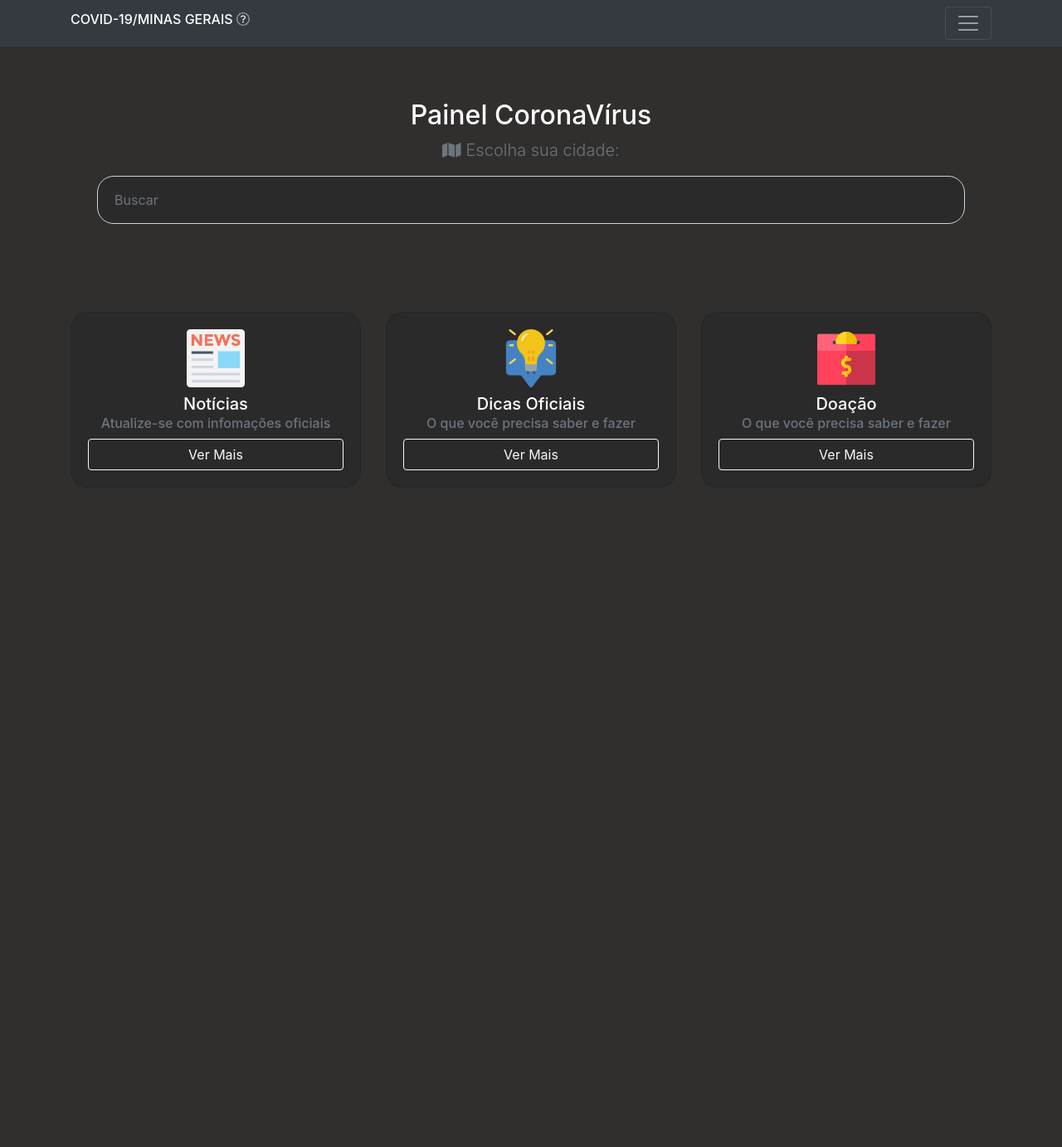
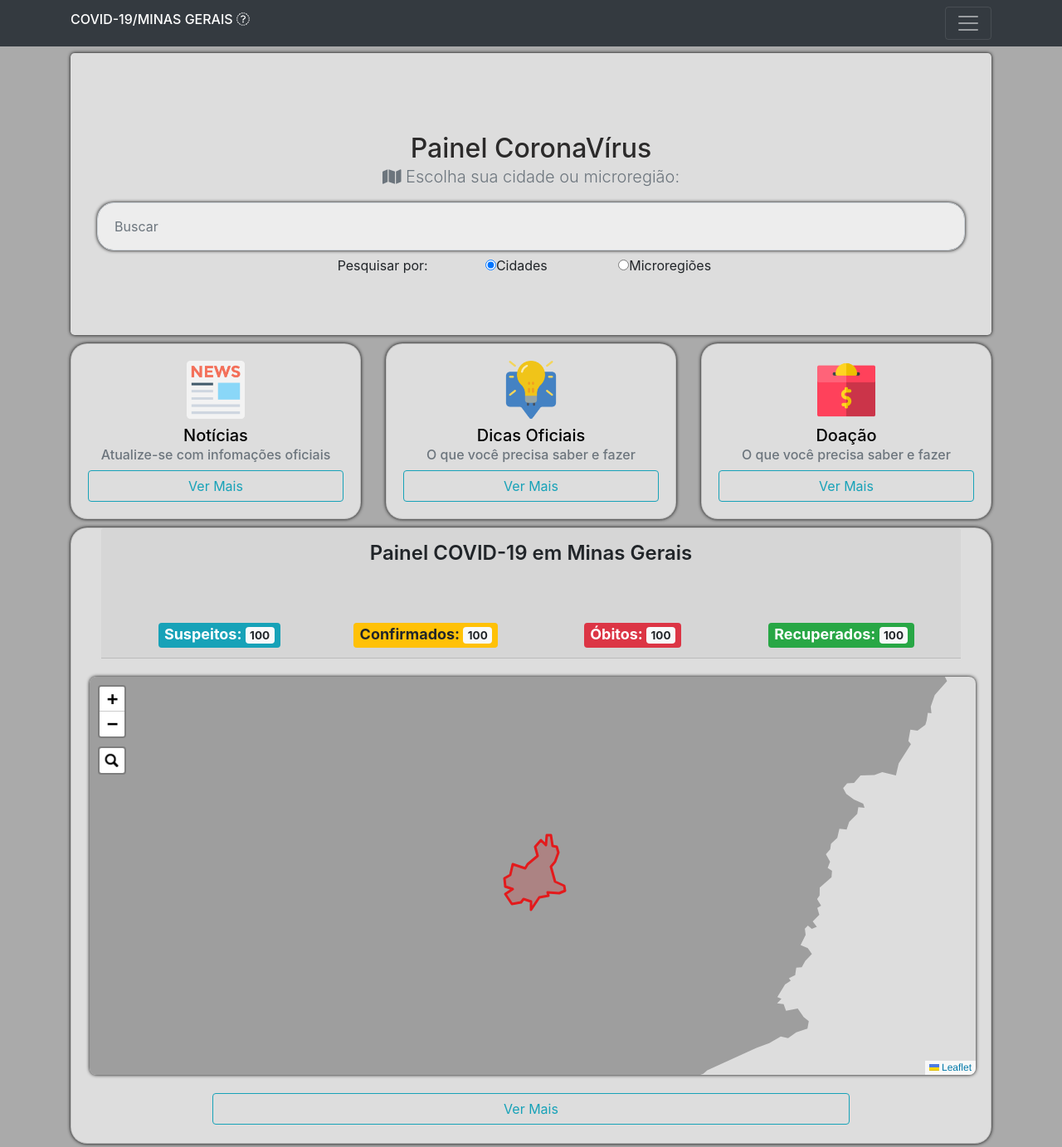
Before and after one commit to wellmor/Painel_COVID_MG_Web, a PHP site: page / in a window 1280 px wide. Shown: the whole page at 83% size. Before the commit the page ends 567 px from the top, so only its background shows below. Run offline with PHP 8.4, Linux system fonts and the light colour scheme; a map, chart or similar area stays blank; some libraries are stand-ins or nearby versions.

Commit message:
Integrando mapa ao frontend

```diff
--- a/web/Index.php
+++ /dev/null
@@ -1,102 +0,0 @@
-<!doctype html>
-<html lang="pt-br">
-  <head>
-    <!-- Required meta tags -->
-    <meta charset="utf-8">
-    <meta name="viewport" content="width=device-width, initial-scale=1, shrink-to-fit=no">
-    <script defer src="https://use.fontawesome.com/releases/v5.0.8/js/all.js" crossorigin="anonymous"></script>
-    <script defer src="https://use.fontawesome.com/releases/v5.0.8/js/all.jshttps://cdnjs.cloudflare.com/ajax/libs/font-awesome/5.13.0/js/regular.min.js" crossorigin="anonymous"></script>
-    <script defer src="https://cdnjs.cloudflare.com/ajax/libs/font-awesome/5.13.0/js/solid.min.js" crossorigin="anonymous"></script>
-
-    <!-- Bootstrap CSS -->
-    <link rel="stylesheet" href="https://maxcdn.bootstrapcdn.com/bootstrap/4.0.0/css/bootstrap.min.css" integrity="sha384-Gn5384xqQ1aoWXA+058RXPxPg6fy4IWvTNh0E263XmFcJlSAwiGgFAW/dAiS6JXm" crossorigin="anonymous">
-    <link rel="stylesheet" href="css/main.css">
-    <link rel="stylesheet" href="css/animate.css">
-    <link rel="icon" href="images/virus.png">
-
-
-    <title>Covid-19</title>
-  </head>
-  <body>
-    <header>
-      <div class="collapse bg-dark" id="navbarHeader">
-        <div class="container">
-          <div class="row">
-            <div class="col-sm-8 col-md-7 py-4">
-              <h4 class="text-white">About</h4>
-              <p class="text-muted">Add some information about the album below, the author, or any other background context. Make it a few sentences long so folks can pick up some informative tidbits. Then, link them off to some social networking sites or contact information.</p>
-            </div>
-            <div class="col-sm-4 offset-md-1 py-4">
-              <h4 class="text-white">Menu</h4>
-              <ul class="list-unstyled">
-                <li><a href="#" class="text-white">Cidades</a></li>
-                <li><a href="#" class="text-white">Doação</a></li>
-                <li><a href="#" class="text-white">Mapa</a></li>
-              </ul>
-            </div>
-          </div>
-        </div>
-      </div>
-      <div class="navbar navbar-dark bg-dark box-shadow">
-        <div class="container d-flex justify-content-between">
-          <a href="Index.php" class="navbar-brand d-flex align-items-center">
-              <strong><h6>COVID-19/MINAS GERAIS <i class="fas fa-virus"></i></h6></strong>
-          </a>
-          <button class="navbar-toggler" type="button" data-toggle="collapse" data-target="#navbarHeader" aria-controls="navbarHeader" aria-expanded="false" aria-label="Toggle navigation">
-            <span class="navbar-toggler-icon"></span>
-          </button>
-        </div>
-      </div>
-    </header>
-
-    <main role="main">
-        <div class="container">
-            <section class="jumbotron text-center ">
-                <h2 class="jumbotron-heading">Painel CoronaVírus</h2>
-                <p class="lead text-muted"><i class="fas fa-map"></i> Escolha sua cidade:</p>
-                <div class="md-form mt-0 animated flash slow">
-                    <input class="form-control" type="text" placeholder="Buscar" aria-label="Search">
-                </div>
-            </section>
-            <div class="row">
-                <div class="col-md-4">
-                    <div class="card animated bounceInUp slow delay-0s">
-                            <div class="card-body" align="center">
-                                <img  src="images/noticia.png"width="70" height="70" alt="">
-                                <h5 class="subtext mt-2">Notícias</h5>
-                                <h6 class="card-subtitle mb-2 text-muted">Atualize-se com infomações oficiais</h6>
-                                <a href="dicas.php" type="button" class="btn btn-outline-light btn-block">Ver Mais</a>
-                            </div>
-                    </div>
-                </div>
-                <div class="col-md-4">
-                    <div class="card animated bounceInUp slow delay-1s">
-                            <div class="card-body" align="center">
-                                <img  src="images/dicas.png"width="70" height="70" alt="">
-                                <h5 class="subtext mt-2">Dicas Oficiais</h5>
-                                <h6 class="card-subtitle mb-2 text-muted">O que você precisa saber e fazer</h6>
-                                <a href="dicas.php" type="button" class="btn btn-outline-light btn-block">Ver Mais</a>
-                            </div>
-                        </div>
-                </div>
-                 <div class="col-md-4">
-                    <div class="card animated bounceInUp slow delay-2s">
-                            <div class="card-body" align="center">
-                                <img  src="images/caixa.png"width="70" height="70" alt="">
-                                <h5 class="subtext mt-2">Doação</h5>
-                                <h6 class="card-subtitle mb-2 text-muted">O que você precisa saber e fazer</h6>
-                                <a href="dicas.php" type="button" class="btn btn-outline-light btn-block">Ver Mais</a>
-                            </div>
-                        </div>
-                </div>
-            </div>
-        </div>
-    </main>
-
-    <!-- Optional JavaScript -->
-    <!-- jQuery first, then Popper.js, then Bootstrap JS -->
-    <script src="https://code.jquery.com/jquery-3.2.1.slim.min.js" integrity="sha384-KJ3o2DKtIkvYIK3UENzmM7KCkRr/rE9/Qpg6aAZGJwFDMVNA/GpGFF93hXpG5KkN" crossorigin="anonymous"></script>
-    <script src="https://cdnjs.cloudflare.com/ajax/libs/popper.js/1.12.9/umd/popper.min.js" integrity="sha384-ApNbgh9B+Y1QKtv3Rn7W3mgPxhU9K/ScQsAP7hUibX39j7fakFPskvXusvfa0b4Q" crossorigin="anonymous"></script>
-    <script src="https://maxcdn.bootstrapcdn.com/bootstrap/4.0.0/js/bootstrap.min.js" integrity="sha384-JZR6Spejh4U02d8jOt6vLEHfe/JQGiRRSQQxSfFWpi1MquVdAyjUar5+76PVCmYl" crossorigin="anonymous"></script>
-  </body>
-</html>
--- /dev/null
+++ b/web/css/LeafletStyles.css
@@ -0,0 +1,93 @@
+
+a {
+	color:#1978cf;
+}
+a:hover {
+	color:#fff;
+}
+h2, h3, h4 {
+	white-space:nowrap;
+	margin:1em 0 0 0;
+}
+h3 a,
+h3 a:hover {
+	text-decoration:none;
+}
+#desc {
+	float: left;
+	margin-bottom: 1em;
+	position: relative;
+	white-space:nowrap;
+	font-size:1em;
+}
+#map {
+	border-radius:.125em;
+	border:0px solid #1978cf;
+    margin: 2px;
+    border-radius: 8px;
+    align-self: center;
+    align-items: center;
+    min-width: 40vw;
+    min-height: 60vh;
+    width:100%;
+    height:60%;
+    margin-bottom: 2px;
+    box-shadow: 0 0 4px #000;
+}
+ul {
+	font-size:.85em;
+	margin:0;
+	padding:0;
+}
+li {
+	margin:0 0 2px 18px;
+}
+#post-it {
+	width:9em;
+	height:9em;
+	margin-left:2em;
+	padding:1em;
+	float:left;
+	background:#fbf5bf;
+	border:1px solid #c6bb58;
+	box-shadow: 2px 2px 6px #999;
+	color:#666;
+}
+#copy {
+	position:fixed;
+	z-index:1000;
+	right:150px;
+	top:-8px;
+	font-size:.85em;
+	padding:8px 8px 2px 8px;
+	background: #323b44;
+	border: 2px solid #737c85;
+	border-radius:.7em;
+	opacity: 0.9;
+	box-shadow:0 0 8px #5f7182;
+	color:#eee
+}
+#copy a {
+	color:#ccc;
+	text-decoration:none
+}
+#copy a:hover {
+	color:#fff
+}
+#ribbon {
+	position: absolute;
+	top: 0;
+	right: 0;
+	border: 0;
+	filter: alpha(opacity=80);
+	-khtml-opacity: .8;
+	-moz-opacity: .8;
+	opacity: .8;
+}
+.contents {
+	float:left;
+	margin:0 2em 2em 0;
+}
+#comments {
+	clear:both;
+}
--- a/web/css/main.css
+++ b/web/css/main.css
@@ -1,5 +1,5 @@
 body {
-    background-color: #302f2e;
+    background:#aaa;
 }
 .breadcrumb {
   display: flex;
@@ -12,18 +12,22 @@ body {
 }
 
 .jumbotron {
-  background-color: #302f2e;
+    margin-top: 8px;
+  background-color:#ddd;
+  box-shadow: 0 0 4px #000;
+  margin-bottom: 0;
 }
 
 .jumbotron-heading{
-    color: #fff;
+    color: #2b2a2a;
 }
 
 
 .card{
     margin-top: 10px;
-    background-color: #2b2a2a;
+    background-color: #dddddd;
     border-radius: 20px;
+    box-shadow: 0 0 4px #000;
 
 }
 .cor1{
@@ -43,14 +47,15 @@ body {
 }
 
 .subtext{
-    color: #fff;
+    color: #000;
 
 }
 .form-control{
     border-radius: 20px;
     width: 100%;
     padding: 16px 20px;
-    background-color: #2b2a2a;
+    background-color: #ededed;
+    box-shadow: 0 0 4px #000;
 }
 .a.fill-div {
     text-align: center;
--- a/web/dados.php
+++ b/web/dados.php
@@ -35,7 +35,7 @@
       </div>
       <div class="navbar navbar-dark bg-dark box-shadow">
         <div class="container d-flex justify-content-between">
-          <a href="#" class="navbar-brand d-flex align-items-center">
+          <a href="./" class="navbar-brand d-flex align-items-center">
               <strong><h6>COVID-19/MINAS GERAIS</h6></strong>
           </a>
           <button class="navbar-toggler" type="button" data-toggle="collapse" data-target="#navbarHeader" aria-controls="navbarHeader" aria-expanded="false" aria-label="Toggle navigation">
--- a/web/dicas.php
+++ b/web/dicas.php
@@ -39,7 +39,7 @@
       </div>
       <div class="navbar navbar-dark bg-dark box-shadow">
         <div class="container d-flex justify-content-between">
-          <a href="Index.php" class="navbar-brand d-flex align-items-center">
+          <a href="./" class="navbar-brand d-flex align-items-center">
               <strong><h6>COVID-19/MINAS GERAIS <i class="fas fa-virus"></i></h6></strong>
           </a>
           <button class="navbar-toggler" type="button" data-toggle="collapse" data-target="#navbarHeader" aria-controls="navbarHeader" aria-expanded="false" aria-label="Toggle navigation">
--- /dev/null
+++ b/web/index.php
@@ -0,0 +1,176 @@
+<!doctype html>
+<html lang="pt-br">
+<head>
+  <!-- Required meta tags -->
+  <meta charset="utf-8">
+  <meta name="viewport" content="width=device-width, initial-scale=1, shrink-to-fit=no">
+  <script defer src="https://use.fontawesome.com/releases/v5.0.8/js/all.js" crossorigin="anonymous"></script>
+  <script defer src="https://use.fontawesome.com/releases/v5.0.8/js/all.jshttps://cdnjs.cloudflare.com/ajax/libs/font-awesome/5.13.0/js/regular.min.js" crossorigin="anonymous"></script>
+  <script defer src="https://cdnjs.cloudflare.com/ajax/libs/font-awesome/5.13.0/js/solid.min.js" crossorigin="anonymous"></script>
+
+  <!-- Bootstrap CSS -->
+  <link rel="stylesheet" href="https://maxcdn.bootstrapcdn.com/bootstrap/4.0.0/css/bootstrap.min.css" integrity="sha384-Gn5384xqQ1aoWXA+058RXPxPg6fy4IWvTNh0E263XmFcJlSAwiGgFAW/dAiS6JXm" crossorigin="anonymous">
+  <link rel="stylesheet" href="css/main.css">
+  <link rel="stylesheet" href="css/animate.css">
+  <link rel="icon" href="images/virus.png">
+  <!--Leaflet css includes-->
+  <link rel="stylesheet" href="https://unpkg.com/leaflet@1.3.0/dist/leaflet.css" />
+  <link rel="stylesheet" href="./mapa/dist/leaflet-search.css" />
+  <link rel="stylesheet" href="./css/LeafletStyles.css" />
+  <title>Covid-19</title>
+
+</head>
+<body>
+  <header>
+    <div class="collapse bg-dark" id="navbarHeader">
+      <div class="container">
+        <div class="row">
+          <div class="col-sm-8 col-md-7 py-4">
+            <h4 class="text-white">About</h4>
+            <p class="text-muted">Add some information about the album below, the author, or any other background context. Make it a few sentences long so folks can pick up some informative tidbits. Then, link them off to some social networking sites or contact information.</p>
+          </div>
+          <div class="col-sm-4 offset-md-1 py-4">
+            <h4 class="text-white">Menu</h4>
+            <ul class="list-unstyled">
+              <li><a href="#" class="text-white">Cidades</a></li>
+              <li><a href="#" class="text-white">Doação</a></li>
+              <li><a href="#" class="text-white">Mapa</a></li>
+            </ul>
+          </div>
+        </div>
+      </div>
+    </div>
+    <div class="navbar navbar-dark bg-dark box-shadow">
+      <div class="container d-flex justify-content-between">
+        <a href="./" class="navbar-brand d-flex align-items-center">
+          <strong><h6>COVID-19/MINAS GERAIS <i class="fas fa-virus"></i></h6></strong>
+        </a>
+        <button class="navbar-toggler" type="button" data-toggle="collapse" data-target="#navbarHeader" aria-controls="navbarHeader" aria-expanded="false" aria-label="Toggle navigation">
+          <span class="navbar-toggler-icon"></span>
+        </button>
+      </div>
+    </div>
+  </header>
+
+  <main role="main">
+    <div class="container">
+      <section class="jumbotron text-center center">
+        <h2 class="jumbotron-heading center">Painel CoronaVírus</h2>
+        <p class="lead text-muted"><i class="fas fa-map"></i> Escolha sua cidade ou microregião:</p>
+        <form>
+          <div class="md-form mt-0 animated flash slow">
+            <input class="form-control" type="text" placeholder="Buscar" aria-label="Search">
+          </div>
+          <div class="md-form mt-0 animated flash slow" style="margin-top: 6px !important;">
+            <span class="col-md-2">
+              Pesquisar por:
+            </span>
+            <label class="col-md-2">
+              <input type="radio" name="option" value="cidades" checked>Cidades
+            </label>
+            <label class="col-md-2">
+              <input type="radio" name="option" value="regioes">Microregiões
+            </label>
+          </div>
+        </form>
+      </section>
+      <div class="row">
+        <div class="col-md-4">
+          <div class="card animated bounceInUp slow delay">
+            <div class="card-body" align="center">
+              <img  src="images/noticia.png"width="70" height="70" alt="">
+              <h5 class="subtext mt-2">Notícias</h5>
+              <h6 class="card-subtitle mb-2 text-muted">Atualize-se com infomações oficiais</h6>
+              <a href="dicas.php" type="button" class="btn btn-outline-info btn-block">Ver Mais</a>
+            </div>
+          </div>
+        </div>
+        <div class="col-md-4">
+          <div class="card animated bounceInUp slow delay">
+            <div class="card-body" align="center">
+              <img  src="images/dicas.png"width="70" height="70" alt="">
+              <h5 class="subtext mt-2">Dicas Oficiais</h5>
+              <h6 class="card-subtitle mb-2 text-muted">O que você precisa saber e fazer</h6>
+              <a href="dicas.php" type="button" class="btn btn-outline-info btn-block">Ver Mais</a>
+            </div>
+          </div>
+        </div>
+        <div class="col-md-4">
+          <div class="card animated bounceInUp slow delay">
+            <div class="card-body" align="center">
+              <img  src="images/caixa.png"width="70" height="70" alt="">
+              <h5 class="subtext mt-2">Doação</h5>
+              <h6 class="card-subtitle mb-2 text-muted">O que você precisa saber e fazer</h6>
+              <a href="dicas.php" type="button" class="btn btn-outline-info btn-block">Ver Mais</a>
+            </div>
+          </div>
+        </div>
+      </div>
+      <div class="row" style="margin-bottom:4px;">
+        <div class="col-lg-12">
+          <div class="card">
+            <div class="card-header mx-auto" style="width: 81vw;">
+              <p class="text-center text-black" style="font-size: 24px; font-weight: 600;">
+                Painel COVID-19 em Minas Gerais
+              </p>
+              <br>
+              <div class="row mx-auto d-flex justify-content-lg-center" style="width: 100%;">
+                <div class="col-md-3 d-flex">
+                  <h4 class="mx-auto">
+                    <span class="badge badge-info" style="margin-right: 4px;">
+                      Suspeitos: <span class="badge badge-light" id="suspeitos">100</span>
+                    </span>
+                  </h4>
+                </div>
+                <div class="col-md-3 d-flex">
+                  <h4 class="mx-auto">
+                    <span class="badge badge-warning" style="margin-right: 4px;">
+                      Confirmados: <span class="badge badge-light" id="confirmados">100</span>
+                    </span>
+                  </h4>
+                </div>
+                <div class="col-md-3 d-flex">
+                  <h4 class="mx-auto">
+                    <span class="badge badge-danger" style="margin-right: 4px;">
+                      Óbitos: <span class="badge badge-light" id="obitos">100</span>
+                    </span>
+                  </h4>
+                </div>
+                <div class="col-md-3 d-flex">
+                  <h4 class="mx-auto">
+                    <span class="badge badge-success">
+                      Recuperados: <span class="badge badge-light" id="confirmados">100</span>
+                    </span>
+                  </h4>
+                </div>
+              </div>
+            </div>
+            <div class="card-body">
+
+              <div  id="map"></div>
+
+            </div>
+            <div class="card-foot mx-auto" style="width: 60vw; height: 60px;">
+              <a href="./mapa/" type="button" class="btn btn-outline-info btn-block">Ver Mais</a>
+            </div>
+          </div>
+        </div>
+      </div>
+    </div>
+  </main>
+  <!-- Optional JavaScript -->
+  <!-- jQuery first, then Popper.js, then Bootstrap JS -->
+  <script src="https://code.jquery.com/jquery-3.2.1.slim.min.js" integrity="sha384-KJ3o2DKtIkvYIK3UENzmM7KCkRr/rE9/Qpg6aAZGJwFDMVNA/GpGFF93hXpG5KkN" crossorigin="anonymous"></script>
+  <script src="https://cdnjs.cloudflare.com/ajax/libs/popper.js/1.12.9/umd/popper.min.js" integrity="sha384-ApNbgh9B+Y1QKtv3Rn7W3mgPxhU9K/ScQsAP7hUibX39j7fakFPskvXusvfa0b4Q" crossorigin="anonymous"></script>
+  <script src="https://maxcdn.bootstrapcdn.com/bootstrap/4.0.0/js/bootstrap.min.js" integrity="sha384-JZR6Spejh4U02d8jOt6vLEHfe/JQGiRRSQQxSfFWpi1MquVdAyjUar5+76PVCmYl" crossorigin="anonymous"></script>
+
+  <!--Leaflet JS includes-->
+  <script src="https://unpkg.com/leaflet@1.3.0/dist/leaflet.js"></script>
+  <script src="./mapa/dist/leaflet-search.js"></script>
+  <script src="./mapa/data/mg-geojson.js"></script>
+  <script src="./mapa/dist/BoundaryCanvas.js"></script>
+  <script type="text/javascript" src="./mapa/dist/labs-common.js"></script>
+  <!---Local map script-->
+  <script src="./LeafletScript.js"></script>
+</body>
+</html>
--- a/web/insumos.php
+++ b/web/insumos.php
@@ -35,7 +35,7 @@
       </div>
       <div class="navbar navbar-dark bg-dark box-shadow">
         <div class="container d-flex justify-content-between">
-          <a href="#" class="navbar-brand d-flex align-items-center">
+          <a href="./" class="navbar-brand d-flex align-items-center">
               <strong><h6>COVID-19/MINAS GERAIS</h6></strong>
           </a>
           <button class="navbar-toggler" type="button" data-toggle="collapse" data-target="#navbarHeader" aria-controls="navbarHeader" aria-expanded="false" aria-label="Toggle navigation">
--- a/web/pesquisa.php
+++ b/web/pesquisa.php
@@ -32,7 +32,7 @@
       </div>
       <div class="navbar navbar-dark bg-dark box-shadow">
         <div class="container d-flex justify-content-between">
-          <a href="#" class="navbar-brand d-flex align-items-center">
+          <a href="./" class="navbar-brand d-flex align-items-center">
               <strong><h5>COVID-19/MINAS GERIAS</h5></strong>
           </a>
           <button class="navbar-toggler" type="button" data-toggle="collapse" data-target="#navbarHeader" aria-controls="navbarHeader" aria-expanded="false" aria-label="Toggle navigation">
```
Also changed, not shown: web/LeafletScript.js (added, +56 -0 lines).
